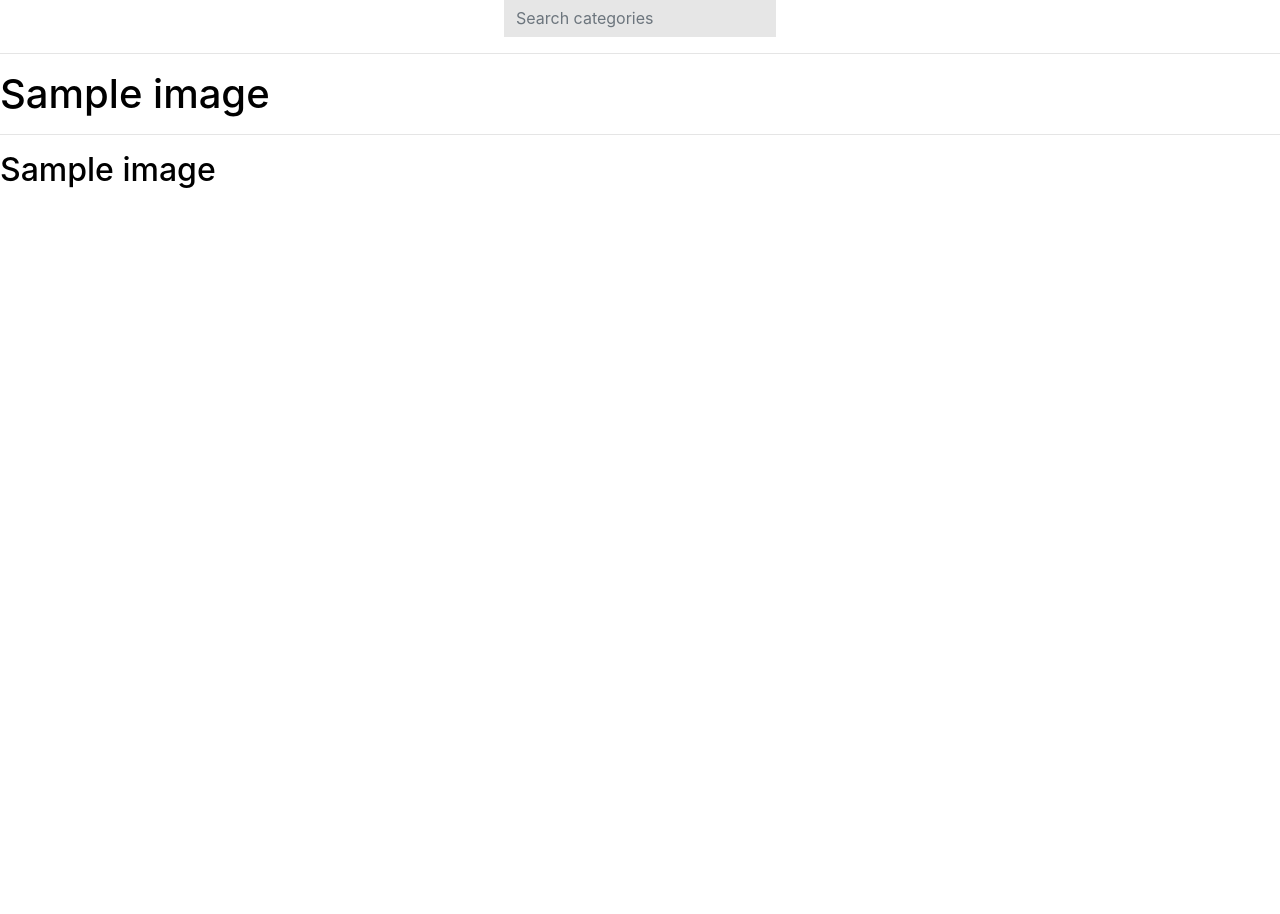
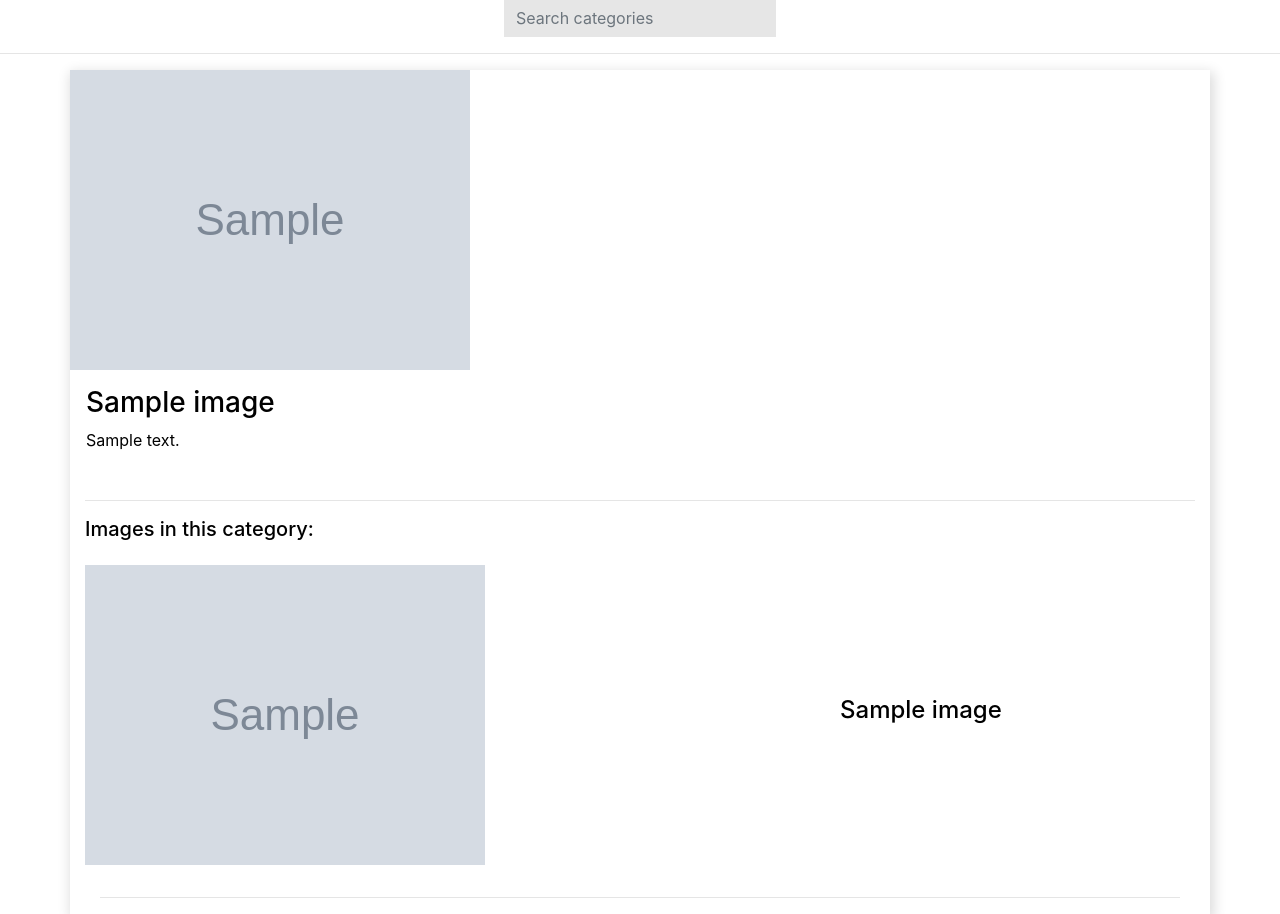
Before and after one commit to DevWaweru/Zoom, a Django app: template album/templates/single_image.html in a window 1280 px wide. Shown: the part 97-1011 px from the top of the page. Before the commit the page ends 285 px from the top, so only its background shows below. Run offline with Django 3.2, Linux system fonts and the light colour scheme; tables that the repository leaves empty hold one stand-in row (values such as "Sample post"); the template is opened without the code that fills it: values that come from a table or form of the project are taken from there, most other values are stand-ins (such as "Sample title", 1, 10 or a date in 2020); grey boxes marked "Sample" are stand-in pictures; some libraries are stand-ins or nearby versions.

Commit message:
Styling the single image

```diff
--- a/album/templates/single_image.html
+++ b/album/templates/single_image.html
@@ -1,13 +1,36 @@
 {% extends 'base.html' %}
 
 {% block content %}
-<h1> {{image.name}} </h1>
-<p> {{image.catergory.photo_category}} </p>
-<hr>
-<!-- <h2>Show other photos based on categories</h2> -->
-{% for img in image_category %}
-<h2> {{img.name}} </h2>
-{% empty %}
-<h3>No images in this category</h3>
-{% endfor %}
+<div class="container display-image">
+    <div class="row">
+        <div class="col-md-12 single-image">
+            <img src="{{image.image.url}}" alt="{{image.name}}">
+        </div>
+        <div class="col-md-12 single-text">
+            <h3> {{image.name}} </h3>
+            <p> {{image.description}} </p>
+        </div>
+    </div>
+    <hr>
+    <div class="row">
+        <div class="col-md-12">
+            <h5>Images in this category:</h5>
+            <div class="container">
+                {% for img in image_category %}
+                <div class="row">
+                    <div class="col-md-8 category-images">
+                        <img src="{{img.image.url}}" alt="{{img.name}}">
+                    </div>
+                    <div class="col-md-4 category-text">
+                        <h4>{{img.name}}</h4>
+                    </div>
+                </div>
+                <hr>
+                {% empty %}
+                <h3>No images in this category</h3>
+                {% endfor %}
+            </div>
+        </div>
+    </div>
+</div>
 {% endblock %}
--- a/static/css/styles.css
+++ b/static/css/styles.css
@@ -244,12 +244,28 @@ body{
     max-height: 629.73px;
     overflow: hidden;
 }
-.modal-image img{
-    max-width: 100%;
-}
 .modal-text{
     padding: 2rem 5rem;
     color: black;
+}
+.modal-image img, .single-image img, .category-images img{
+    max-width: 100%;
+}
+.single-image{
+    padding: 0;
+}
+.category-images{
+    padding: 1rem 0rem;
+}
+.category-text{
+    display: flex;
+    align-items: center;
+}
+.single-text{
+    padding: 1rem;
+}
+.display-image{
+    box-shadow: 2px 4px 12px 2px #dcdcdc;
 }
 .img-location{
     height:80%;
```
